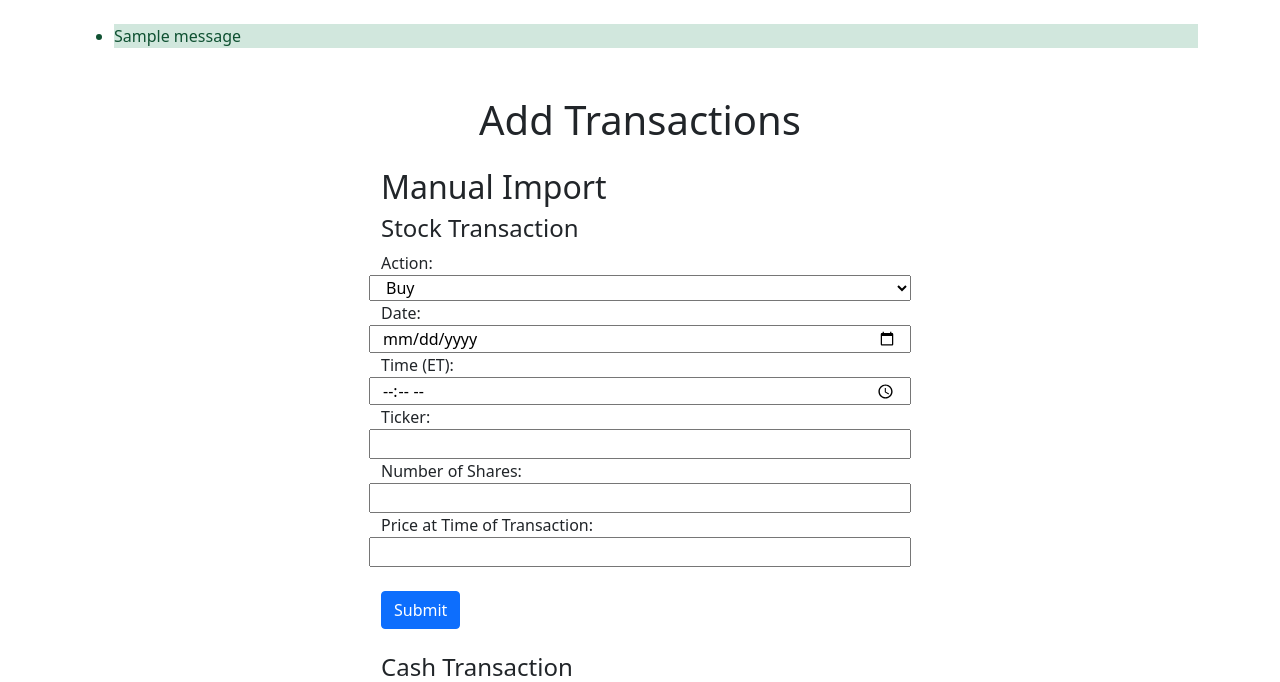
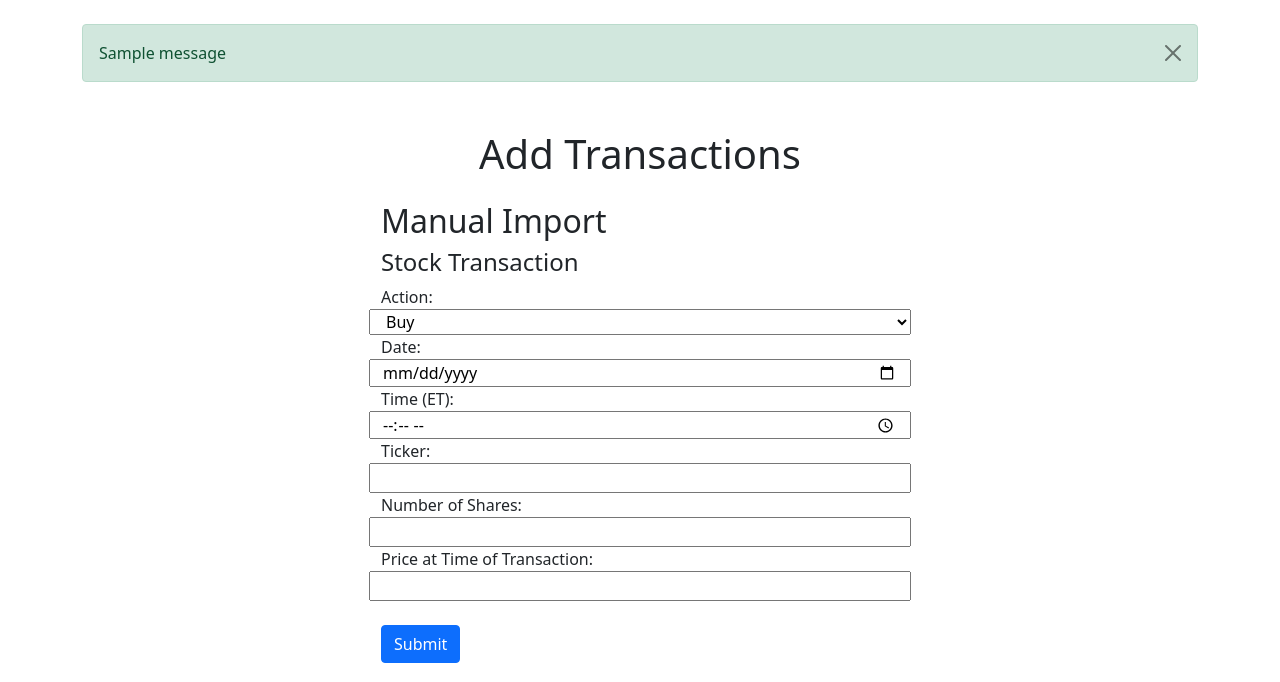
Before and after one commit to adithyabsk/portfoliohut, a Django app: page /add-transaction in a window 1280 px wide. Shown: the part 76-758 px from the top of the page. Run offline with Django 3.2, Linux system fonts and the light colour scheme; a user stored in the database is signed in; tables that the repository leaves empty hold one stand-in row (values such as "Sample post"); one stand-in notice (Sample message) is shown.

Commit message:
Add success alert message

```diff
--- a/portfoliohut/templates/portfoliohut/base.html
+++ b/portfoliohut/templates/portfoliohut/base.html
@@ -77,13 +77,13 @@
 <body>
 <div class="container py-4">
   {# Show alerts at the top of the screen as necessary #}
-  {% if messages %}
-  <ul class="messages">
-    {% for message in messages %}
-      <li class="{{ message.tags }}">{{ message }}</li>
-    {% endfor %}
-  </ul>
-  {% endif %}
+  {% for message in messages %}
+    <div class="alert {{ message.tags }} alert-dismissible fade show" role="alert">
+      {{ message }}
+      <button type="button" class="btn-close" data-bs-dismiss="alert" aria-label="Close">
+      </button>
+    </div>
+  {% endfor %}
 
   {% block content %}
   {% endblock content %}
--- a/portfoliohut/views/transactions.py
+++ b/portfoliohut/views/transactions.py
@@ -1,3 +1,4 @@
+from django.contrib import messages
 from django.contrib.auth.decorators import login_required
 from django.shortcuts import render
 
@@ -57,8 +58,9 @@ def transaction_input(request):
         if not stock_form.is_valid():
             return render(request, "portfoliohut/add_transaction.html", context)
 
-        context["message"] = "Stock transaction submitted"
         stock_form.save()
+        ticker = stock_form.cleaned_data.get("ticker")
+        messages.success(request, f"{ticker} transaction successfully saved")
 
     # Submitted CashForm with POST request
     elif "submit_cash" in request.POST:
@@ -68,8 +70,8 @@ def transaction_input(request):
         if not cash_form.is_valid():
             return render(request, "portfoliohut/add_transaction.html", context)
 
-        context["message"] = "Cash transaction submitted"
         cash_form.save()
+        messages.success(request, "Cash transaction successfully saved")
 
     # Submitted CSVForm with POST request
     # elif "submit_csv" in request.POST:
```
